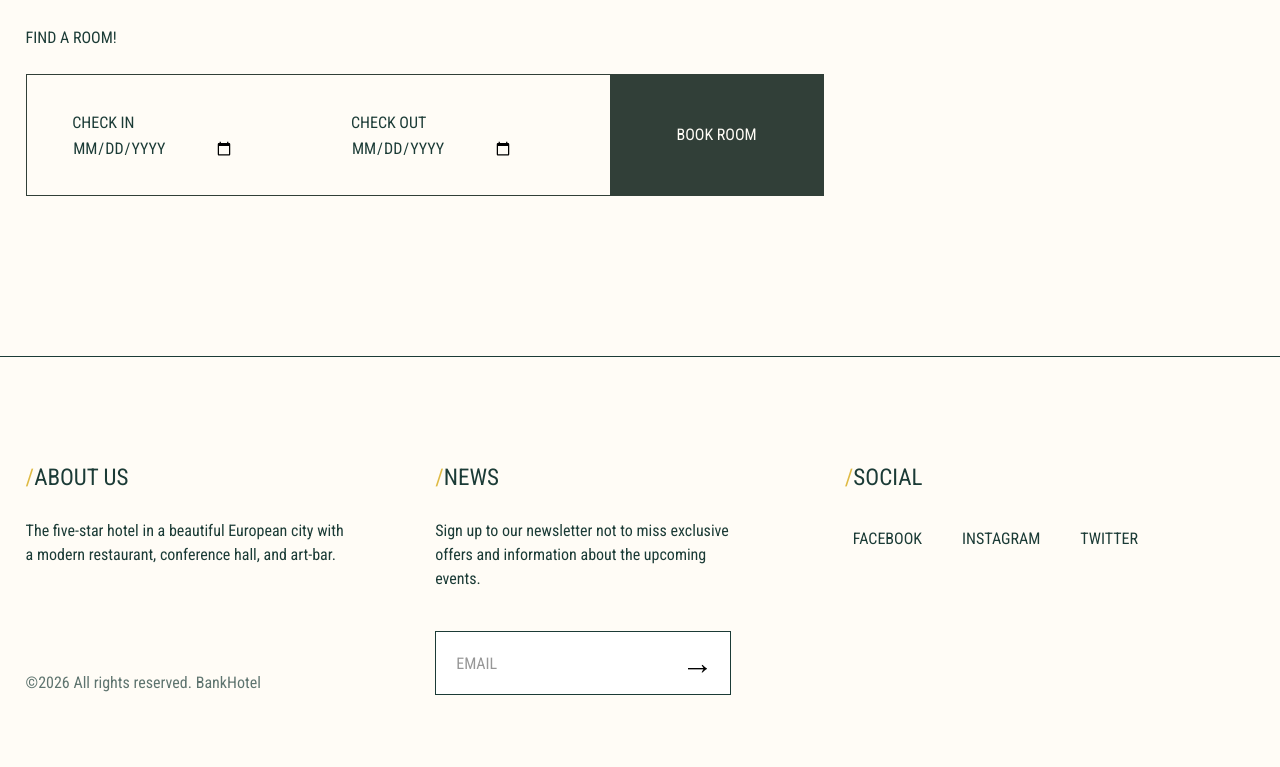
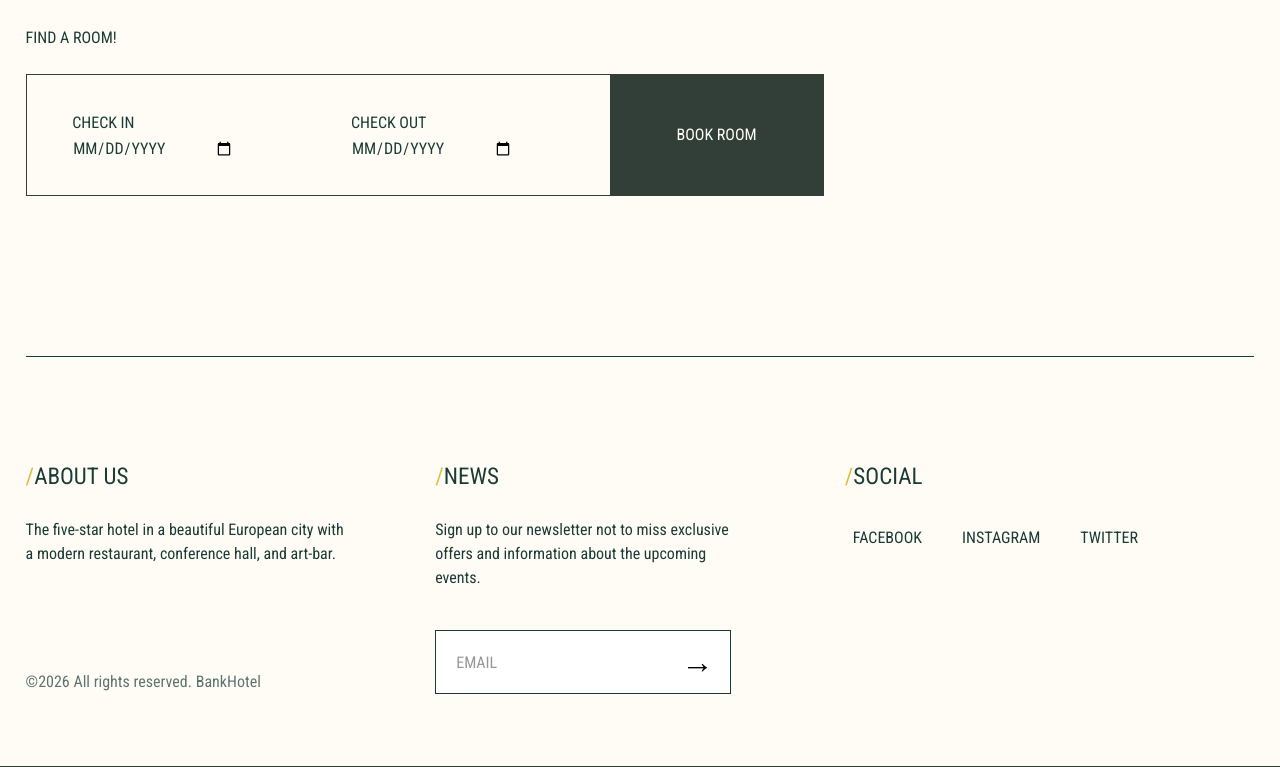
Before and after one commit to daisy-chang-web/Team-1-hotel-website, a plain HTML site: page contact.html in a window 1280 px wide. Shown: the part 929-1696 px from the top of the page. Drawn offline with nearby package versions, Linux system fonts and the light colour scheme; files that its build step writes are made by us from their sources; a web font is replaced by a local one.

Commit message:
refactor footer styles to use pseudo-element for border

```diff
--- a/scss/_footer.scss
+++ b/scss/_footer.scss
@@ -31,7 +31,15 @@
   background-color: var(--footer-bg);
   color: var(--footer-text);
   padding: 6.5rem $padding 2.5rem;
-  border-top: 1px solid var(--footer-text);
+
+  &::before {
+    position: absolute;
+    top: 0;
+    right: $padding;
+    left: $padding;
+    border-top: 1px solid var(--footer-text);
+    content: "";
+  }
 }
 
 .footer-container {
```
